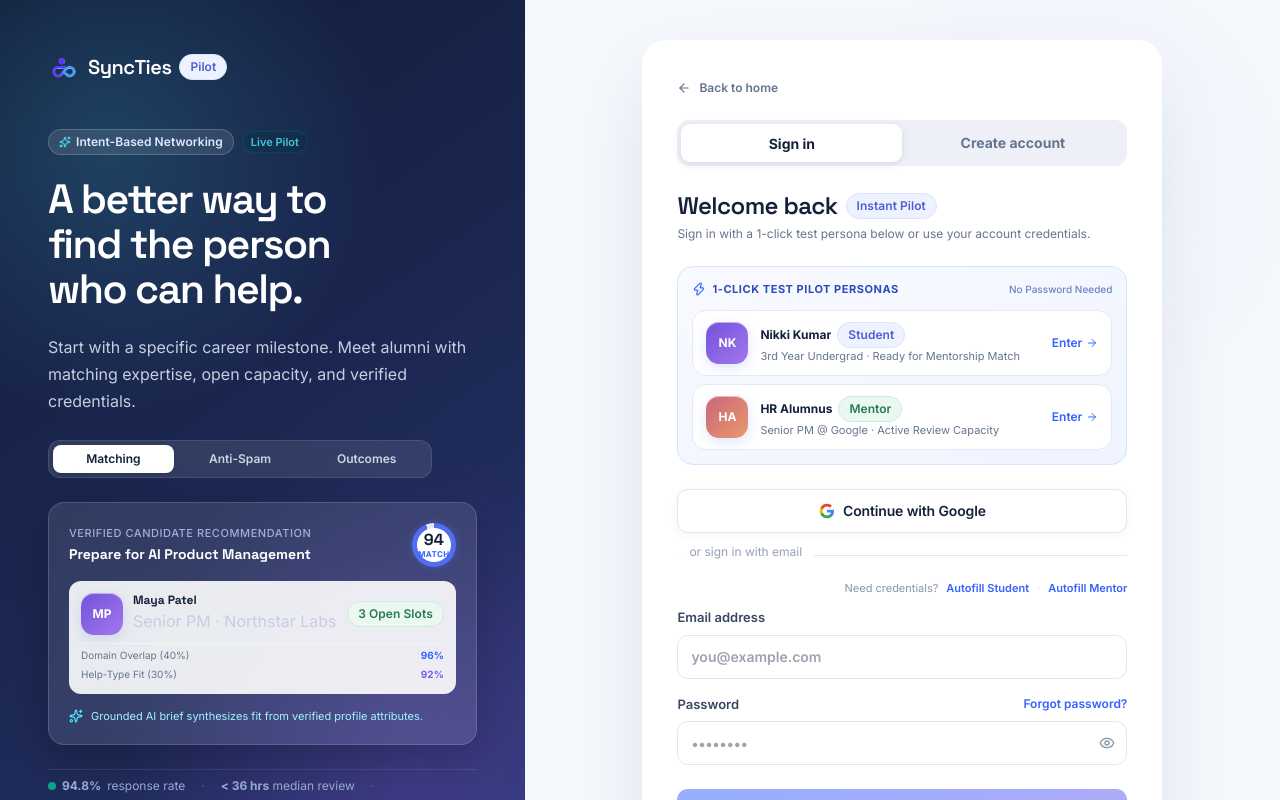
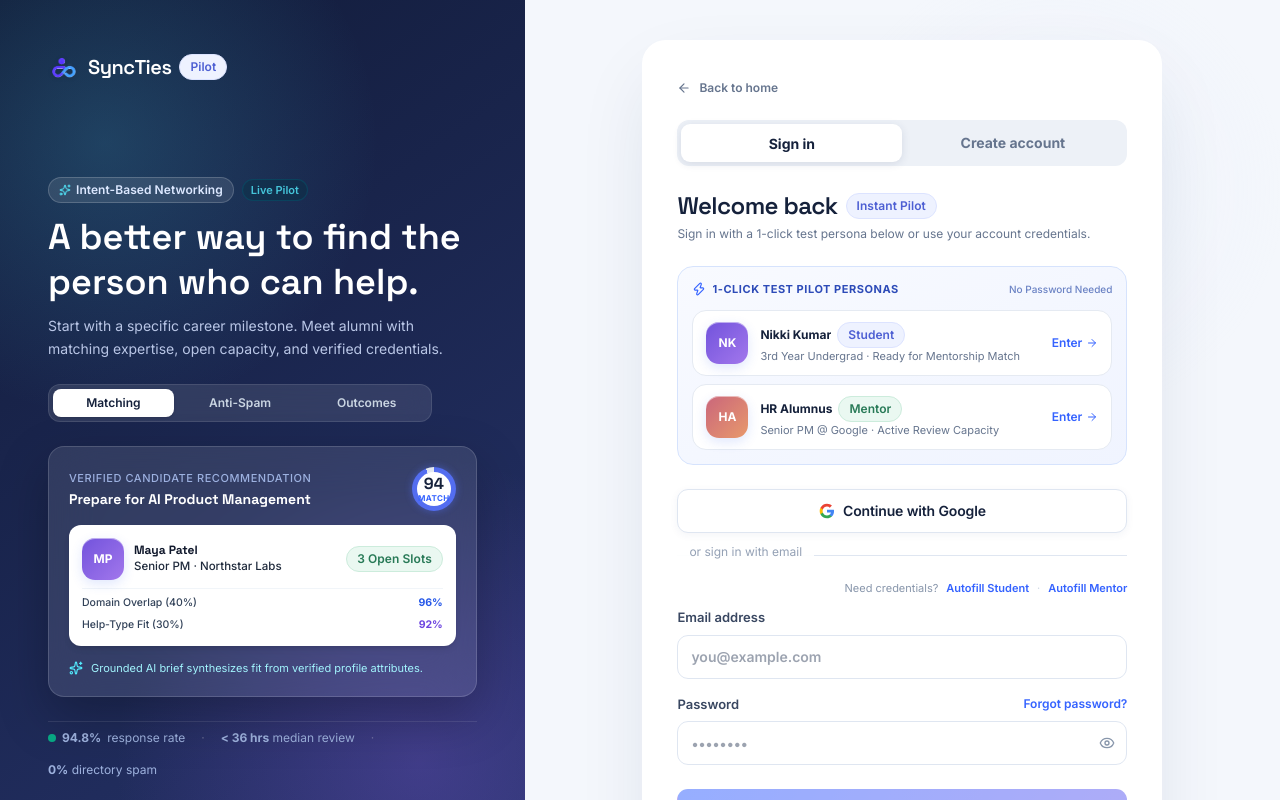
Before and after one commit to kumarnikki/SyncTies, a Next.js app: page /auth/sign-in in a window 1280 px wide. Shown: the top 800 px of the page. Built offline with nearby package versions, Linux system fonts and the light colour scheme; no server answers.

Commit message:
fix(ui): boost text contrast and fix css cascade on auth showcase cards

```diff
--- a/app/globals.css
+++ b/app/globals.css
@@ -749,18 +749,28 @@ h1, h2, h3 {
 .auth-side .logo {
   color: #fff;
 }
-.auth-side > div h1 {
+.auth-side > div > h1 {
   font-size: clamp(32px, 3.2vw, 46px);
   line-height: 1.1;
   letter-spacing: -1.5px;
   max-width: 520px;
   margin: 22px 0;
 }
-.auth-side > div p {
+.auth-side > div > p {
   color: #c5cee2;
   line-height: 1.7;
   font-size: 16px;
   max-width: 480px;
+}
+.auth-showcase-card {
+  color: #15213b !important;
+  background-color: #ffffff !important;
+}
+.auth-showcase-card p {
+  color: #1e293b !important;
+  font-size: 11.5px !important;
+  line-height: 1.55 !important;
+  max-width: none !important;
 }
 .auth-side > small {
   color: #919db9;
--- a/components/auth/auth-side-showcase.tsx
+++ b/components/auth/auth-side-showcase.tsx
@@ -112,26 +112,26 @@ export function AuthSideShowcase() {
               </div>
             </div>
 
-            <div className="p-3 bg-white/90 rounded-xl text-[#15213b] space-y-2">
+            <div className="auth-showcase-card p-3 bg-white rounded-xl shadow-md space-y-2 border border-white/20">
               <div className="flex items-center justify-between">
                 <div className="flex items-center gap-2.5">
                   <Avatar initials="MP" tone="violet" size="sm" />
                   <div>
-                    <h4 className="text-xs font-bold leading-tight">Maya Patel</h4>
-                    <p className="text-[11px] text-[#66758e]">Senior PM · Northstar Labs</p>
+                    <h4 className="text-xs font-bold text-slate-900 leading-tight">Maya Patel</h4>
+                    <p className="text-[11px] font-medium text-slate-600">Senior PM · Northstar Labs</p>
                   </div>
                 </div>
-                <span className="badge success text-[10px] py-0.5 px-1.5">3 Open Slots</span>
+                <span className="badge success text-[10px] py-0.5 px-2 font-semibold">3 Open Slots</span>
               </div>
 
-              <div className="space-y-1 text-[10px] text-[#66758e] pt-1 border-t border-slate-100">
-                <div className="flex justify-between">
-                  <span>Domain Overlap (40%)</span>
-                  <b className="text-[#3563ff]">96%</b>
+              <div className="space-y-1.5 text-[10.5px] pt-1.5 border-t border-slate-100">
+                <div className="flex justify-between items-center text-slate-700">
+                  <span className="font-medium">Domain Overlap (40%)</span>
+                  <b className="text-[#2557e8] font-bold">96%</b>
                 </div>
-                <div className="flex justify-between">
-                  <span>Help-Type Fit (30%)</span>
-                  <b className="text-[#7c5ce7]">92%</b>
+                <div className="flex justify-between items-center text-slate-700">
+                  <span className="font-medium">Help-Type Fit (30%)</span>
+                  <b className="text-[#6d44e0] font-bold">92%</b>
                 </div>
               </div>
             </div>
@@ -158,17 +158,17 @@ export function AuthSideShowcase() {
               <Zap className="h-5 w-5 text-amber-300 shrink-0" />
             </div>
 
-            <div className="p-3.5 bg-white/90 rounded-xl text-[#15213b] space-y-2">
+            <div className="auth-showcase-card p-3.5 bg-white rounded-xl shadow-md space-y-2.5 border border-white/20">
               <div className="flex items-center justify-between">
-                <span className="text-xs font-semibold text-[#66758e]">Current Token Balance</span>
-                <span className="text-base font-extrabold text-[#3563ff] font-heading">
-                  4 <span className="text-xs font-normal text-slate-500">/ 5 left</span>
+                <span className="text-xs font-bold text-slate-900">Current Token Balance</span>
+                <span className="text-base font-extrabold text-[#2557e8] font-heading">
+                  4 <span className="text-xs font-semibold text-slate-600">/ 5 left</span>
                 </span>
               </div>
               <div className="h-2 rounded-full bg-slate-200 overflow-hidden">
-                <div className="h-full bg-gradient-to-r from-[#3563ff] to-[#00d2ff] w-[80%] rounded-full" />
+                <div className="h-full bg-gradient-to-r from-[#2557e8] to-[#00d2ff] w-[80%] rounded-full" />
               </div>
-              <p className="text-[11px] text-[#475569] leading-relaxed pt-1">
+              <p className="text-[12px] font-medium text-slate-800 leading-relaxed pt-1.5 border-t border-slate-100">
                 Zero unsolicited spam. Requests expire after 14 days without response to prevent endless waiting.
               </p>
             </div>
@@ -195,21 +195,21 @@ export function AuthSideShowcase() {
               <Award className="h-5 w-5 text-emerald-300 shrink-0" />
             </div>
 
-            <div className="p-3.5 bg-white/90 rounded-xl text-[#15213b] space-y-2.5">
-              <div className="flex items-center justify-between text-xs font-semibold">
-                <span className="flex items-center gap-1.5 text-emerald-700">
+            <div className="auth-showcase-card p-3.5 bg-white rounded-xl shadow-md space-y-2.5 border border-white/20">
+              <div className="flex items-center justify-between text-xs">
+                <span className="flex items-center gap-1.5 text-emerald-800 font-bold">
                   <CheckCircle2 className="h-4 w-4 text-emerald-600" /> Student Confirmed
                 </span>
-                <span className="flex items-center gap-1.5 text-emerald-700">
+                <span className="flex items-center gap-1.5 text-emerald-800 font-bold">
                   <CheckCircle2 className="h-4 w-4 text-emerald-600" /> Mentor Confirmed
                 </span>
               </div>
 
-              <div className="p-2 rounded-lg bg-emerald-50 border border-emerald-200 text-center text-xs font-bold text-emerald-900">
+              <div className="p-2 rounded-lg bg-emerald-50 border border-emerald-300 text-center text-xs font-bold text-emerald-950">
                 ✓ Goal Mutually Fulfilled
               </div>
 
-              <p className="text-[10.5px] text-[#64748b] leading-relaxed text-center">
+              <p className="text-[11.5px] font-medium text-slate-800 leading-relaxed text-center pt-1 border-t border-slate-100">
                 Unlocks confidential ratings and verified platform impact points.
               </p>
             </div>
```
